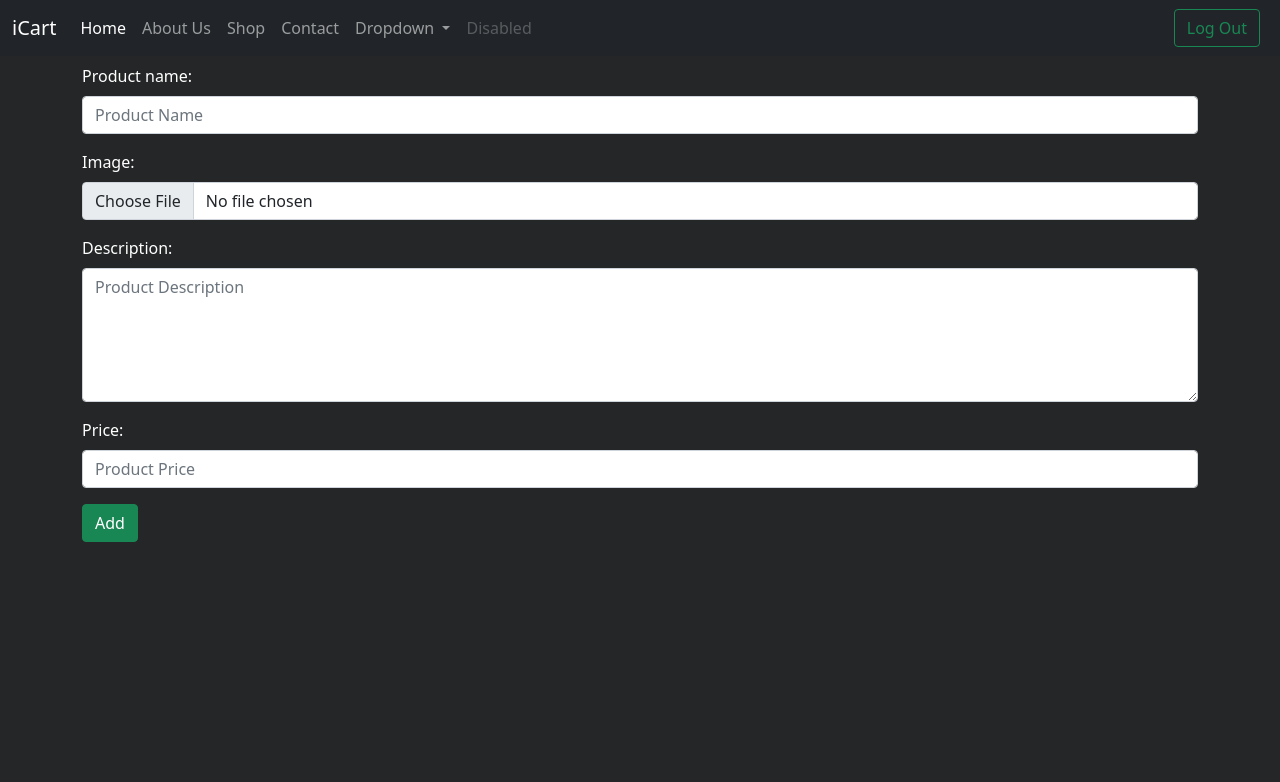
After one commit to techishant/iCart, a Django app: page /shop/add in a window 1280 px wide. The commit adds this page. Shown: the top 782 px of the page. Run offline with Django 3.2, Linux system fonts and the light colour scheme; a user stored in the database is signed in.

Commit message:
can add products

```diff
--- a/home/views.py
+++ b/home/views.py
@@ -22,9 +22,9 @@ def loginPage(request):
         paswrd = request.POST['Lpass']
         user = authenticate(request, username= username, password = paswrd)
         if user is not None:
+            login(request, user)
             messages.success(request, "Successfully logged in !!!")
-            login(request, user)
-            return('/')
+            return redirect('/')
     return render(request,'auth.html', context={'auth':'login'})
 
 def registerPage(request):
--- a/iCart/urls.py
+++ b/iCart/urls.py
@@ -16,9 +16,15 @@ Including another URLconf
 from django.contrib import admin
 from django.urls import path
 from django.urls.conf import include
+from django.conf import settings
+from django.conf.urls.static import static
 
 urlpatterns = [
     path('admin/', admin.site.urls),
-    path('shop', include('shop.urls')),
+    path('shop/', include('shop.urls')),
     path('', include('home.urls'))
 ]
+
+if settings.DEBUG:
+        urlpatterns += static(settings.MEDIA_URL,
+                              document_root=settings.MEDIA_ROOT)
--- /dev/null
+++ b/shop/forms.py
@@ -0,0 +1,8 @@
+from django import forms
+from django.forms import widgets
+
+class addProd(forms.Form):
+    Product_Name = forms.CharField(max_length=120, widget=forms.TextInput(attrs={'class':"form-control","placeholder":"Product Name"}))
+    Image = forms.FileField(required=True, widget=forms.FileInput(attrs={'class':'form-control'}))
+    Description = forms.CharField(required=True, widget=forms.Textarea(attrs={'class':'form-control', 'cols':"", "rows":"5", "placeholder":"Product Description"}))
+    price = forms.IntegerField(required=True, widget=forms.NumberInput(attrs={'class':'form-control', 'min':1, "placeholder":"Product Price"}))
--- a/shop/models.py
+++ b/shop/models.py
@@ -4,7 +4,7 @@ from django.utils import timezone
 # Create your models here.
 class product(models.Model):
     name = models.CharField(max_length=120, blank=False)
-    prodImg = models.ImageField(upload_to='static/prod_img', max_length=None)
+    prodImg = models.ImageField(upload_to='products/imgs/')
     desc = models.TextField(blank=False)
     seller = models.CharField(blank=False, max_length=50)
     price = models.IntegerField(blank=False, default=0)
--- a/shop/urls.py
+++ b/shop/urls.py
@@ -2,5 +2,6 @@ from django.urls import path
 from shop import views
 
 urlpatterns = [
-    path('', views.shopHome, name="shopHome")
+    path('', views.shopHome, name="shopHome"),
+    path('add', views.addProd, name="addProd")
 ]
--- a/shop/views.py
+++ b/shop/views.py
@@ -1,8 +1,27 @@
 from django.http.response import HttpResponse
 from django.shortcuts import render
 from .models import product
+from .forms import addProd as addForm
+from django.contrib.auth.decorators import login_required
+from django.utils import timezone
 
 # Create your views here.
 def shopHome(request):
     products = product.objects.all()
     return render(request, 'shop.html', context={'products': products})
+
+@login_required(login_url="/login")
+def addProd(request):
+    form = addForm()
+    if request.method == 'POST':
+        if form.is_valid:
+            product_name = request.POST['Product_Name']
+            product_img = request.FILES['Image']
+            product_desc = request.POST['Description']
+            product_price = request.POST['price']
+            product_seller = request.user
+            newProd = product(name = product_name, prodImg = product_img, desc=product_desc, price= product_price, seller = product_seller)
+            newProd.save()
+        else:
+            print("invalid")
+    return render(request, 'addProd.html', context={"form":form})
--- /dev/null
+++ b/templates/addProd.html
@@ -0,0 +1,16 @@
+{% extends 'base.html' %}
+
+{% block body %}
+<div class="container">
+<form action="/shop/add" enctype="multipart/form-data" method="post">
+    {% csrf_token %}
+    {% for formcontrol in form %}
+    <label class="form-label" for="{{ formcontrol.id_for_label }}">{{formcontrol.label}}:</label>
+    <div class="input-group mb-3">
+    {{formcontrol}}
+    </div>
+    {% endfor %}
+    <button class="btn btn-success" type="submit">Add</button>
+</form>
+</div>
+{% endblock body %}
```
Also changed, not shown: iCart/settings.py (+7 -0 lines), templates/card.html (+3 -4 lines), templates/homePage.html (+1 -16 lines), db.sqlite3, media/products/imgs/javascript-39404.png (added), media/products/imgs/network.jpg (added), media/products/imgs/notes.jpg (added).
